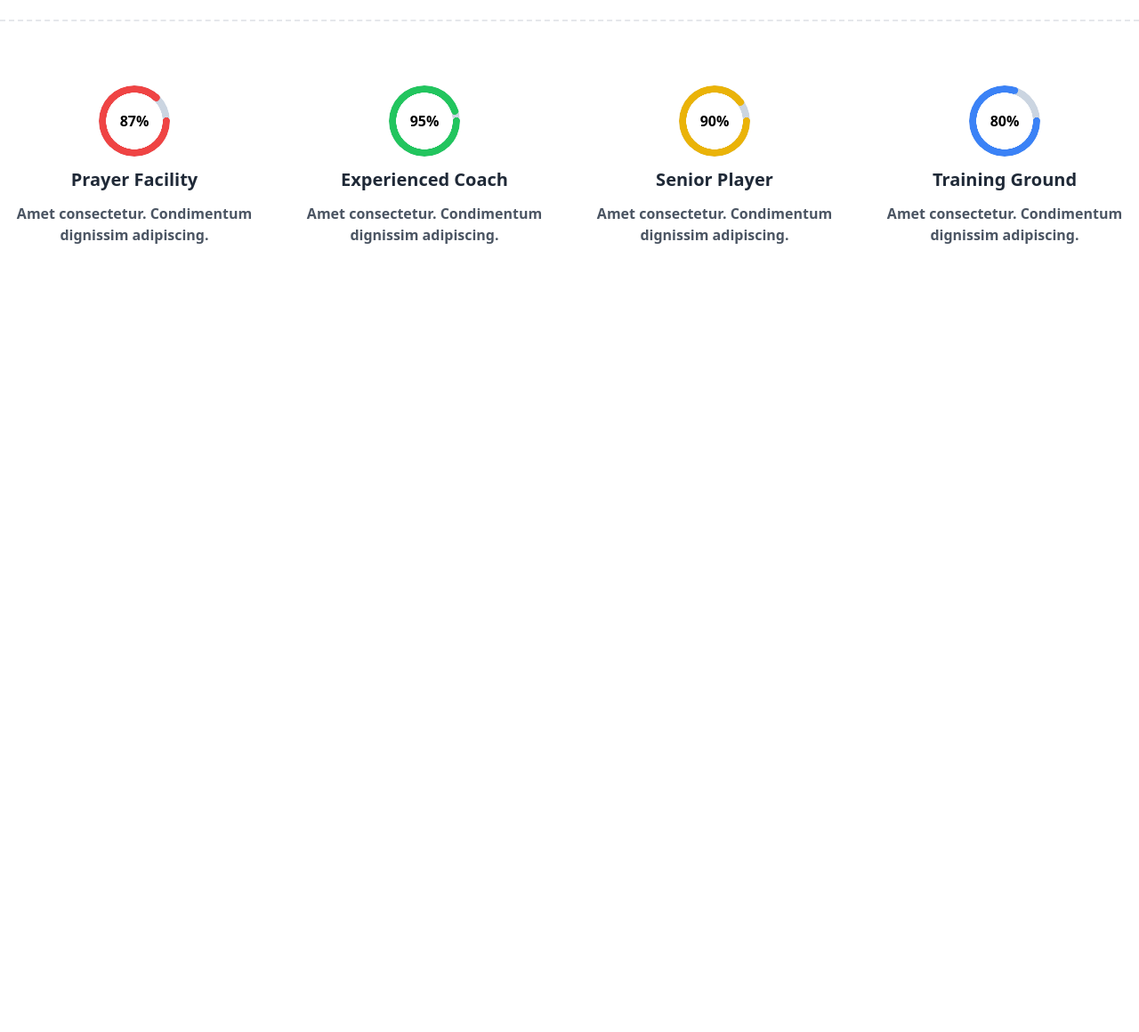
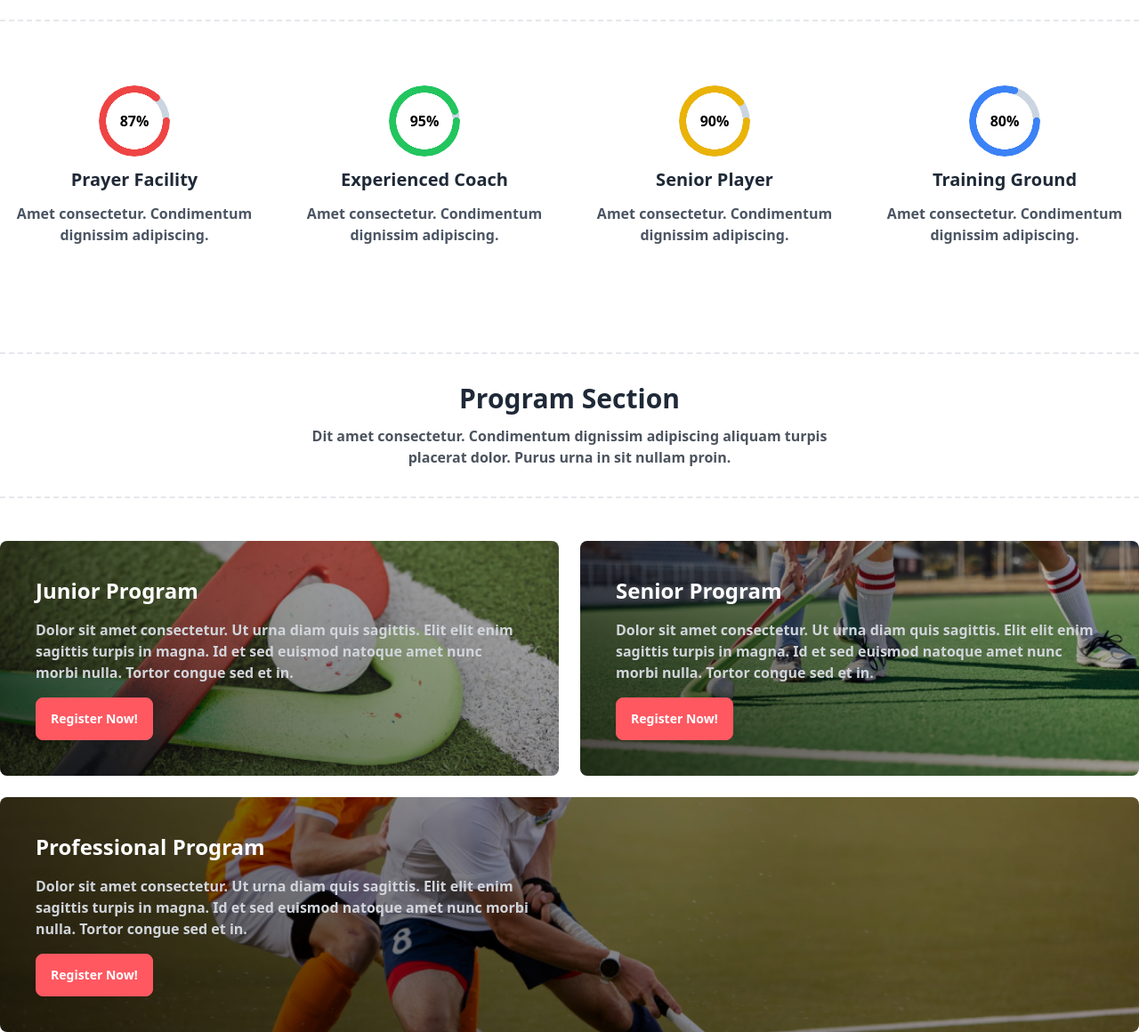
Before and after one commit to ssmahim01/hockeys, a plain HTML site: page index.html in a window 1280 px wide. Shown: the part 1113-2273 px from the top of the page at 89% size. Before the commit the page ends 1413 px from the top, so only its background shows below. Drawn offline with nearby package versions, Linux system fonts and the light colour scheme.

Commit message:
Program Section Complete and Edited main

```diff
--- a/index.html
+++ b/index.html
@@ -7,6 +7,7 @@
     <link href="https://cdn.jsdelivr.net/npm/daisyui@4.12.10/dist/full.min.css" rel="stylesheet" type="text/css" />
 <script src="https://cdn.tailwindcss.com"></script>
 <script src="https://kit.fontawesome.com/688e7a57b2.js" crossorigin="anonymous"></script>
+<link rel="stylesheet" href="styles/style.css">
 </head>
 <body>
     <header class="container mx-auto">
@@ -37,7 +38,7 @@
                   <li><a>Contact</a></li>
                 </ul>
               </div>
-              <a class="btn btn-ghost text-4xl font-bold">Hockey<sup class="text-red-500">,</sup>s</a>
+              <a class="btn btn-ghost sm:text-4xl text-2xl font-bold">Hockey<sup class="text-red-500">,</sup>s</a>
             </div>
             <div class="navbar-center hidden lg:flex">
               <ul class="menu menu-horizontal px-1 text-xl font-semibold">
@@ -102,7 +103,7 @@
           </div>
     </header>
 
-    <main class="container mx-auto">
+    <main class="container px-6 md:px-0 mx-auto">
       <!--  Professional Section start -->
 
       <section class="mt-24">
@@ -150,6 +151,45 @@
           </div>
         </div>
       </section>
+
+      <!-- Program Section Start -->
+
+      <section class="mt-24">
+        <div class="border-dashed border-y-2 py-8 flex flex-col justify-center items-center text-center">
+          <h3 class="text-3xl font-bold mb-3">Program Section</h3>
+          <p class="sm:w-1/2 w-4/5 font-semibold opacity-80">Dit amet consectetur. Condimentum dignissim adipiscing aliquam turpis placerat dolor. Purus urna in sit nullam proin.</p>
+          </div>
+
+          <div class="mt-12 grid grid-cols-1 md:grid-cols-2 gap-6">
+
+            <div class="w-full junior-program flex flex-col justify-end items-center p-10 text-white rounded-lg">
+              <div>
+                <h5 class="text-2xl font-semibold mb-4">Junior Program</h5>
+                <p class="text-gray-300 font-semibold">Dolor sit amet consectetur. Ut urna diam quis sagittis. Elit elit
+                  enim sagittis turpis in magna. Id et sed euismod natoque amet nunc morbi nulla. Tortor congue sed et in.</p>
+                  <button class="btn btn-error text-white mt-4 font-bold">Register Now!</button>
+              </div>
+            </div>
+
+            <div class="w-full senior-program flex flex-col justify-end items-center p-10 text-white rounded-lg">
+              <div>
+                <h5 class="text-2xl font-semibold mb-4">Senior Program</h5>
+                <p class="text-gray-300 font-semibold">Dolor sit amet consectetur. Ut urna diam quis sagittis. Elit elit
+                  enim sagittis turpis in magna. Id et sed euismod natoque amet nunc morbi nulla. Tortor congue sed et in.</p>
+                  <button class="btn btn-error text-white mt-4 font-bold">Register Now!</button>
+              </div>
+            </div>
+
+            <div class="w-full professional-program flex flex-col justify-end items-start p-10 text-white rounded-lg md:col-span-2">
+              <div class="sm:w-1/2">
+                <h5 class="text-2xl font-semibold mb-4">Professional Program</h5>
+                <p class="text-gray-300 font-semibold">Dolor sit amet consectetur. Ut urna diam quis sagittis. Elit elit
+                  enim sagittis turpis in magna. Id et sed euismod natoque amet nunc morbi nulla. Tortor congue sed et in.</p>
+                  <button class="btn btn-error text-white mt-4 font-bold">Register Now!</button>
+              </div>
+            </div>
+          </div>
+      </section>
     </main>
 
     <footer>
--- /dev/null
+++ b/styles/style.css
@@ -0,0 +1,20 @@
+.junior-program{
+    background-image:linear-gradient(45deg, rgba(0, 0, 0, 0.7), rgba(0, 0, 0, 0.2)), url('../Images/2.png');
+    background-repeat:no-repeat;
+    background-size:cover;
+    background-position:center;
+}
+
+.senior-program{
+    background-image:linear-gradient(45deg, rgba(0, 0, 0, 0.7), rgba(0, 0, 0, 0.2)), url('../Images/3.png');
+    background-repeat:no-repeat;
+    background-size:cover;
+    background-position:center;
+}
+
+.professional-program{
+    background-image:linear-gradient(45deg, rgba(0, 0, 0, 0.7), rgba(0, 0, 0, 0.2)), url('../Images/4.png');
+    background-repeat:no-repeat;
+    background-size:cover;
+    background-position:center;
+}
```
